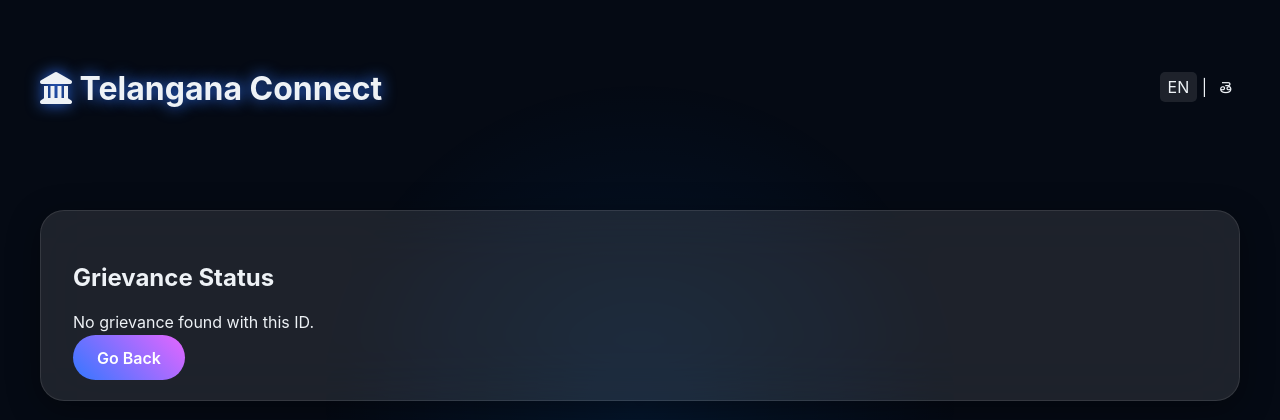
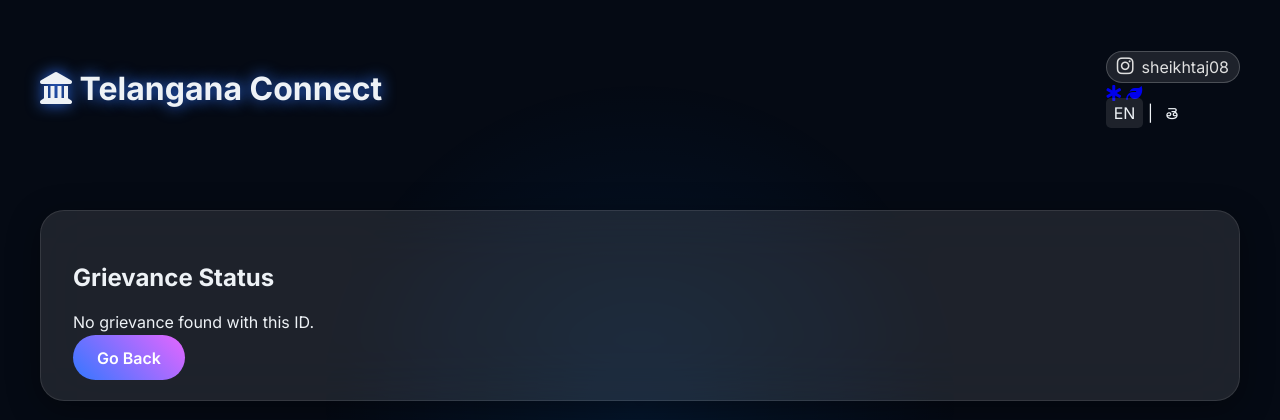
Before and after one commit to sheikhtaj466-netizen/telangana-connect, a Flask app: page /status/1 in a window 1280 px wide. Shown: the top 420 px of the page. Run offline with Flask 3, Linux system fonts and the light colour scheme; some web fonts are replaced.

Commit message:
Added Instagram link to header

```diff
--- a/static/style.css
+++ b/static/style.css
@@ -145,3 +145,39 @@
 .lang-switcher a { color: var(--text-light); text-decoration: none; padding: 5px 8px; border-radius: 5px; }
 .lang-switcher a.active, .lang-switcher a:hover { background-color: var(--surface-light); }
 .action-buttons { margin-top: 2rem; display: flex; gap: 1rem; justify-content: center; }
+/* --- Instagram Link Styling (Final Touch) --- */
+.instagram-link {
+    display: flex;
+    align-items: center;
+    gap: 8px;
+    text-decoration: none;
+    font-weight: 500;
+    padding: 5px 10px;
+    border-radius: 50px;
+    transition: all 0.3s ease;
+}
+.instagram-link i {
+    font-size: 1.2rem;
+}
+
+/* Aurora Theme Specific Style */
+body.theme-aurora .instagram-link {
+    color: #e0e0e0;
+    background: rgba(255, 255, 255, 0.1);
+    border: 1px solid rgba(255, 255, 255, 0.2);
+}
+body.theme-aurora .instagram-link:hover {
+    background: rgba(255, 255, 255, 0.2);
+    box-shadow: 0 0 15px rgba(255, 255, 255, 0.3); /* Lighting Effect */
+    transform: scale(1.05);
+}
+
+/* Minimal Theme Specific Style */
+body.theme-minimal .instagram-link {
+    color: #333;
+    background: #e9ecef;
+}
+body.theme-minimal .instagram-link:hover {
+    background: #dee2e6;
+    color: #007bff;
+}
--- a/templates/layout.html
+++ b/templates/layout.html
@@ -6,18 +6,31 @@
     <title>{{ g.locale.portal_title }}</title>
     <link rel="stylesheet" href="{{ url_for('static', filename='style.css') }}">
     <link rel="stylesheet" href="https://cdnjs.cloudflare.com/ajax/libs/font-awesome/6.5.2/css/all.min.css">
+    <link rel="preconnect" href="https://fonts.googleapis.com">
+    <link rel="preconnect" href="https://fonts.gstatic.com" crossorigin>
+    <link href="https://fonts.googleapis.com/css2?family=Inter:wght@400;600;700&display=swap" rel="stylesheet">
 </head>
-<body>
-    <div id="loader">
-        <div class="spinner"></div>
-    </div>
+<body class="theme-{{ theme }}"> <div id="loader"> <div class="spinner"></div> </div>
 
     <header class="main-header">
         <div class="container">
             <h1><i class="fas fa-landmark"></i> {{ g.locale.portal_title }}</h1>
-            <div class="lang-switcher">
-                <a href="{{ url_for('change_lang', lang='en') }}" class="{{ 'active' if g.lang == 'en' }}">EN</a> |
-                <a href="{{ url_for('change_lang', lang='te') }}" class="{{ 'active' if g.lang == 'te' }}">తె</a>
+            <div class="header-controls">
+
+                <a href="https://www.instagram.com/sheikhtaj08/" target="_blank" class="instagram-link">
+                    <i class="fa-brands fa-instagram"></i> sheikhtaj08
+                </a>
+
+                <div class="theme-switcher">
+                    <a href="?theme=aurora" class="{{ 'active' if theme == 'aurora' }}" title="Aurora Theme"><i class="fas fa-star-of-life"></i></a>
+                    <a href="?theme=minimal" class="{{ 'active' if theme == 'minimal' }}" title="Minimal Theme"><i class="fas fa-leaf"></i></a>
+                </div>
+
+                <div class="lang-switcher">
+                    <a href="{{ url_for('change_lang', lang='en', theme=theme) }}" class="{{ 'active' if g.lang == 'en' }}">EN</a> |
+                    <a href="{{ url_for('change_lang', lang='te', theme=theme) }}" class="{{ 'active' if g.lang == 'te' }}">తె</a>
+                </div>
+
             </div>
         </div>
     </header>
```
